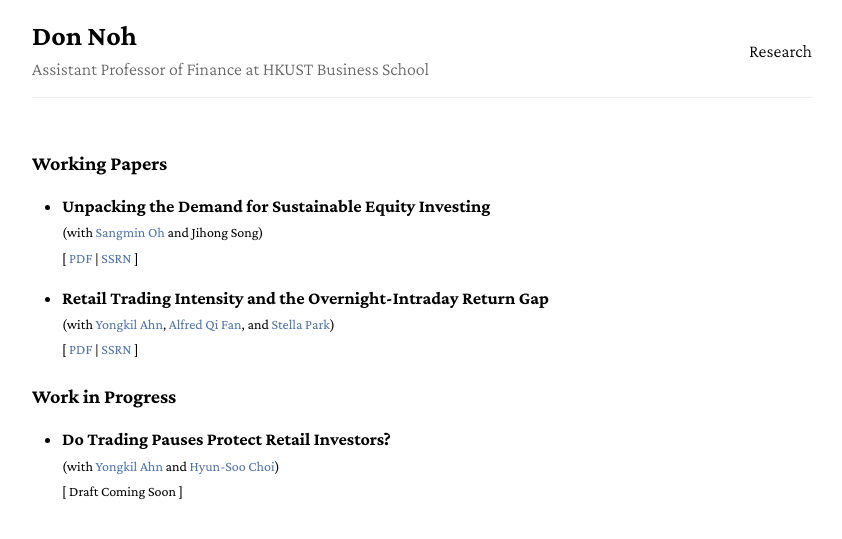
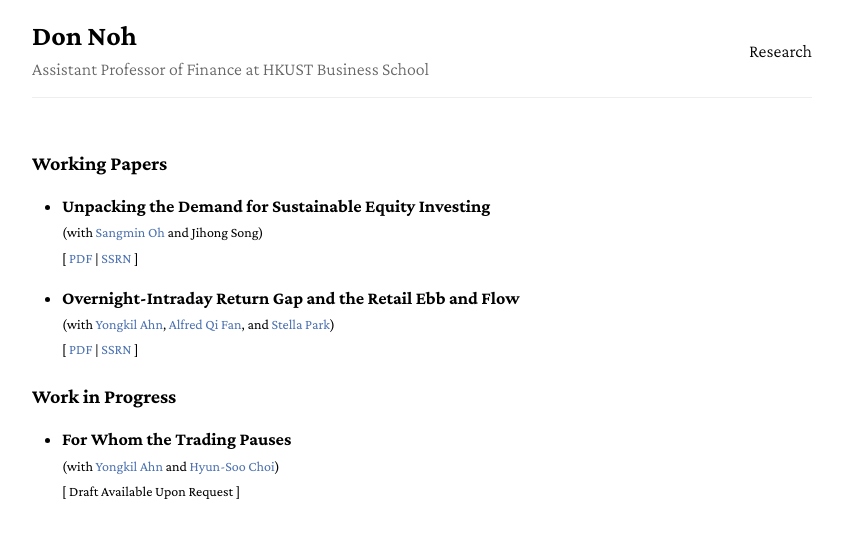
Before and after one commit to dondwnoh/dondwnoh.github.io, a Jekyll site: the page built from research.html, in a window 1280 px wide. Shown: the top 539 px of the page, without its empty margins (218-1060 px from the left). Built offline with Jekyll 4.4.1, drawn with Linux system fonts in a browser that asks for light colours.

Commit message:
Update research.html

```diff
--- a/research.html
+++ b/research.html
@@ -24,7 +24,7 @@ li:not(:first-child) {
 </li>
 
 <li>
-  <b>Retail Trading Intensity and the Overnight-Intraday Return Gap</b>
+  <b>Overnight-Intraday Return Gap and the Retail Ebb and Flow</b>
   <br>
   <span class="small">(with <a href="https://sites.google.com/view/yongkilahn/home">Yongkil Ahn</a>, <a href="https://sites.google.com/view/alfred-fan">Alfred Qi Fan</a>, and <a href="https://faculty.smu.edu.sg/profile/stella-park-6276">Stella Park</a>)</span>
   <br>
@@ -38,11 +38,11 @@ li:not(:first-child) {
 <ul>
 
 <li>
-  <b>Do Trading Pauses Protect Retail Investors?</b>
+  <b>For Whom the Trading Pauses</b>
   <br>
   <span class="small">(with <a href="https://sites.google.com/view/yongkilahn/home">Yongkil Ahn</a> and <a href="https://sites.google.com/site/hschoi31/home">Hyun-Soo Choi</a>)</span>
   <br>
-  <span class="small">[ Draft Coming Soon ]</span>
+  <span class="small">[ Draft Available Upon Request ]</span>
 </li>
 
 </ul>
```
